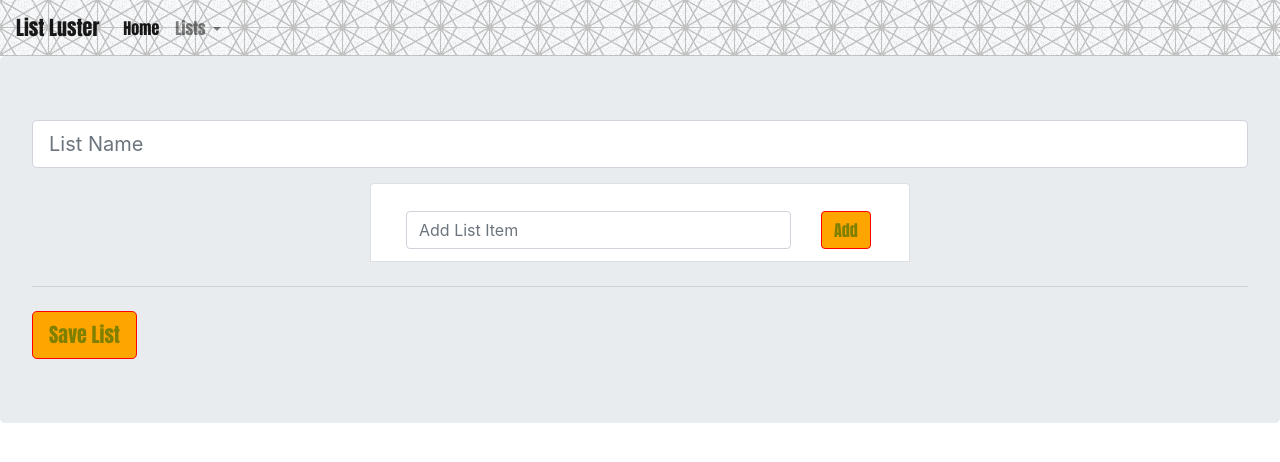
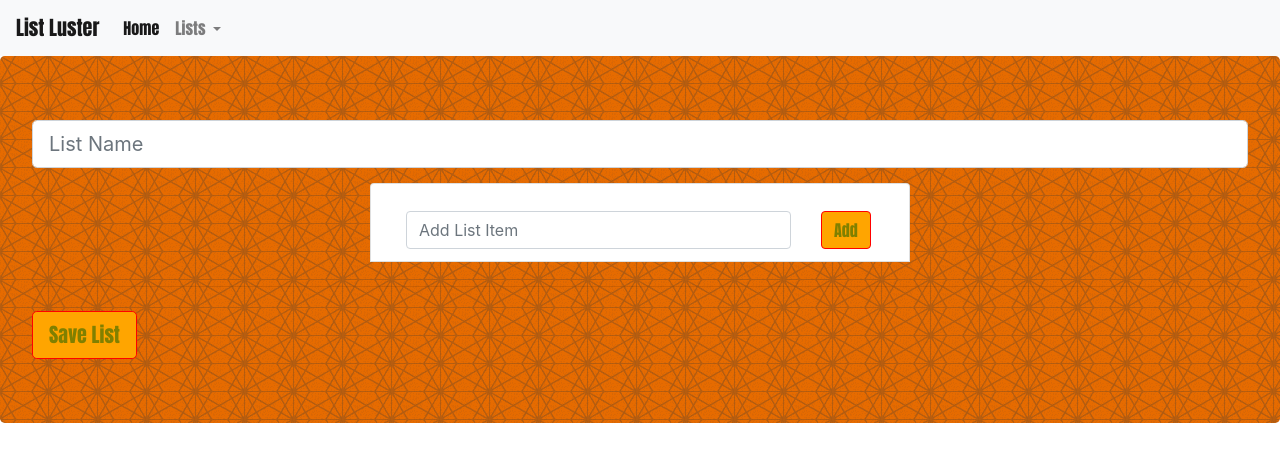
Before and after one commit to arosteguy/listluster, a website: page public/members.html in a window 1280 px wide. Drawn offline with nearby package versions, Linux system fonts and the light colour scheme; no server answers.

Commit message:
adding more texture to the members page

```diff
--- a/public/assets/css/style.css
+++ b/public/assets/css/style.css
@@ -23,7 +23,7 @@
 .navbar{
     font-family: 'Anton', sans-serif;
     color: green;
-    background: orange url(../../images/black-thread\ \(1\).png);
+    /* background: #e66b00 url(../../images/black-thread\ \(1\).png); */
 }
 
 .btn{
@@ -37,3 +37,8 @@
     background-color: red;
     color: yellow;
 }
+
+.jumbotron{
+    background-color: red;
+    background: #e66b00 url(../../images/black-thread\ \(1\).png);
+}
```
